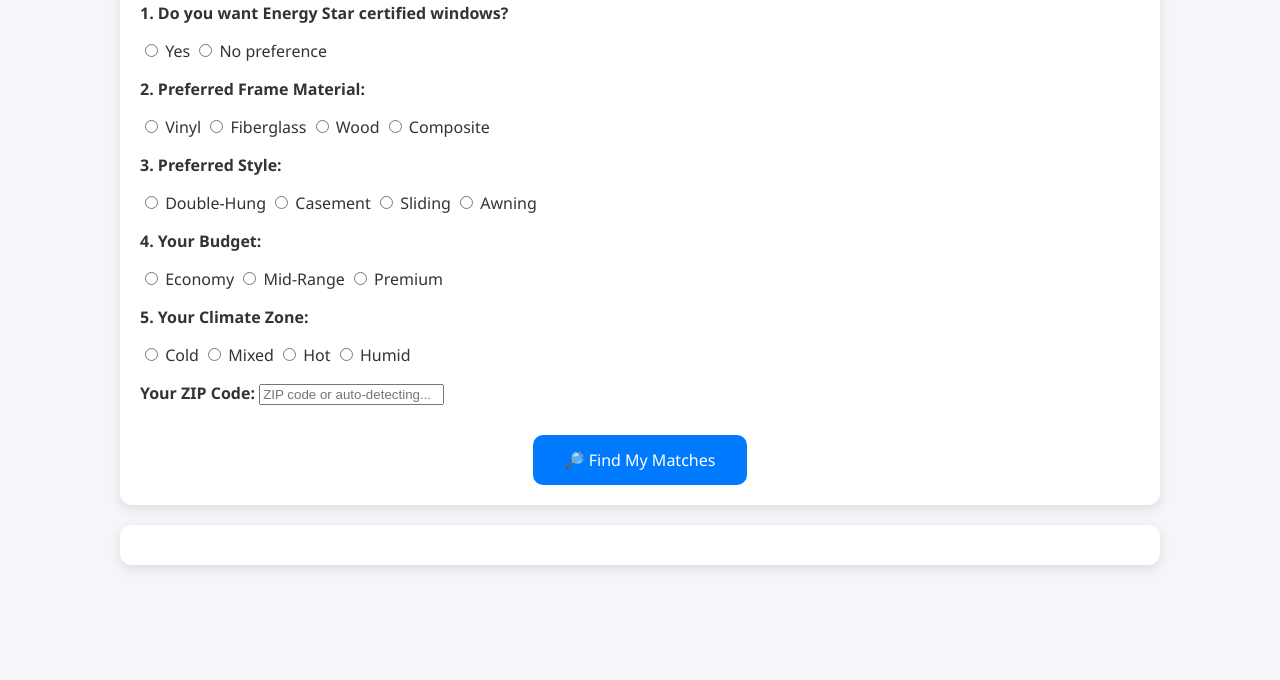
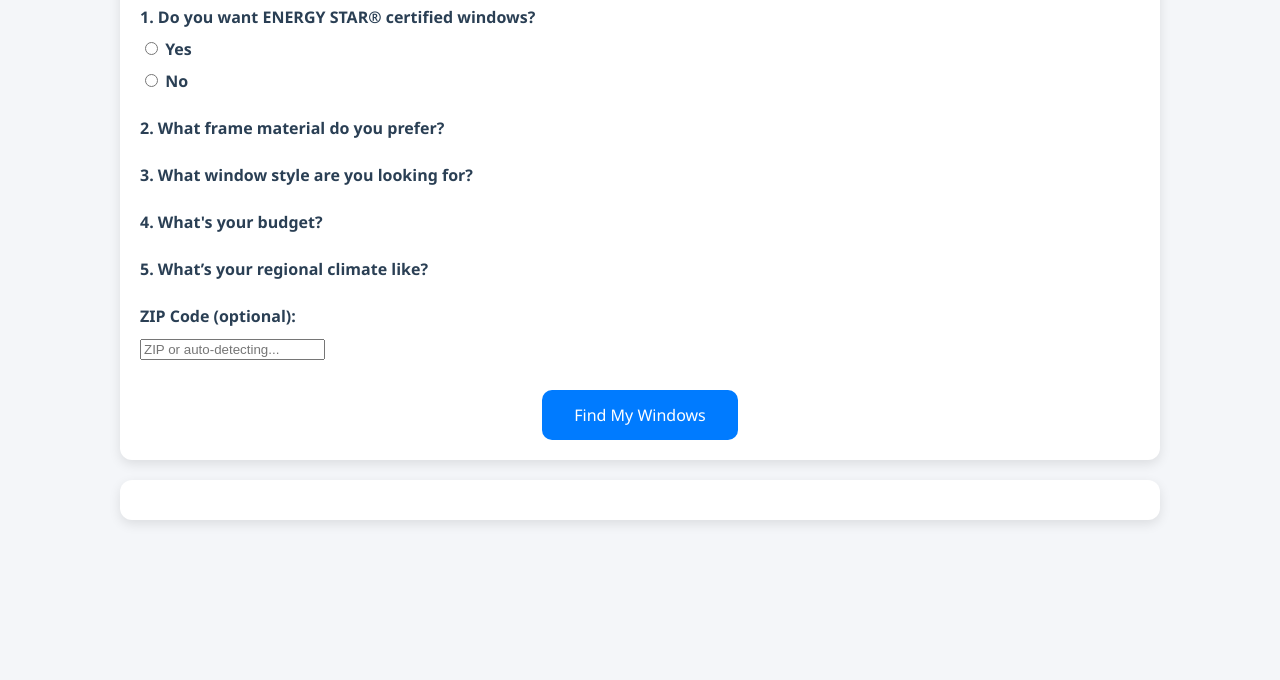
Before and after one commit to glbsh/windows-recommender, a plain HTML site: page index.html in a window 1280 px wide. Shown: the part 120-800 px from the top of the page. Drawn offline with Linux system fonts and the light colour scheme.

Commit message:
Update index.html

```diff
--- a/index.html
+++ b/index.html
@@ -1,51 +1,55 @@
 <!DOCTYPE html>
 <html lang="en">
 <head>
-  <meta charset="UTF-8" />
-  <meta name="viewport" content="width=device-width, initial-scale=1.0"/>
-  <title>Window Replacement Recommender</title>
-  <link rel="stylesheet" href="style.css" />
+  <meta charset="UTF-8">
+  <title>Window Replacement Finder</title>
+  <link rel="stylesheet" href="style.css">
+  <script src="https://cdnjs.cloudflare.com/ajax/libs/html2pdf.js/0.10.1/html2pdf.bundle.min.js"></script>
 </head>
 <body>
-  <h1>🔍 Window Replacement Recommender</h1>
+  <div id="wizard">
+    <h1>Find the Perfect Window</h1>
 
-  <div id="wizard">
-    <p><strong>1. Do you want Energy Star certified windows?</strong></p>
-    <label><input type="radio" name="q1-energyStar" id="q1-energyStar-yes" /> Yes</label>
-    <label><input type="radio" name="q1-energyStar" /> No preference</label>
+    <div class="question">
+      <label>1. Do you want ENERGY STAR® certified windows?</label>
+      <div class="option-group">
+        <label><input type="radio" id="q1-energyStar-yes" name="q1-energyStar" value="yes"> Yes</label>
+        <label><input type="radio" name="q1-energyStar" value="no"> No</label>
+      </div>
+    </div>
 
-    <p><strong>2. Preferred Frame Material:</strong></p>
-    <label><input type="radio" name="q2-frame" value="Vinyl" /> Vinyl</label>
-    <label><input type="radio" name="q2-frame" value="Fiberglass" /> Fiberglass</label>
-    <label><input type="radio" name="q2-frame" value="Wood" /> Wood</label>
-    <label><input type="radio" name="q2-frame" value="Composite" /> Composite</label>
+    <div class="question">
+      <label>2. What frame material do you prefer?</label>
+      <div class="option-group" id="q2-frame-options"></div>
+    </div>
 
-    <p><strong>3. Preferred Style:</strong></p>
-    <label><input type="radio" name="q3-style" value="Double-Hung" /> Double-Hung</label>
-    <label><input type="radio" name="q3-style" value="Casement" /> Casement</label>
-    <label><input type="radio" name="q3-style" value="Sliding" /> Sliding</label>
-    <label><input type="radio" name="q3-style" value="Awning" /> Awning</label>
+    <div class="question">
+      <label>3. What window style are you looking for?</label>
+      <div class="option-group" id="q3-style-options"></div>
+    </div>
 
-    <p><strong>4. Your Budget:</strong></p>
-    <label><input type="radio" name="q4-budget" value="Economy" /> Economy</label>
-    <label><input type="radio" name="q4-budget" value="Mid-Range" /> Mid-Range</label>
-    <label><input type="radio" name="q4-budget" value="Premium" /> Premium</label>
+    <div class="question">
+      <label>4. What's your budget?</label>
+      <div class="option-group" id="q4-budget-options"></div>
+    </div>
 
-    <p><strong>5. Your Climate Zone:</strong></p>
-    <label><input type="radio" name="q5-climate" value="Cold" /> Cold</label>
-    <label><input type="radio" name="q5-climate" value="Mixed" /> Mixed</label>
-    <label><input type="radio" name="q5-climate" value="Hot" /> Hot</label>
-    <label><input type="radio" name="q5-climate" value="Humid" /> Humid</label>
+    <div class="question">
+      <label>5. What’s your regional climate like?</label>
+      <div class="option-group" id="q5-climate-options"></div>
+    </div>
 
-    <p><strong>Your ZIP Code:</strong> <input type="text" id="zip-code" placeholder="ZIP code or auto-detecting..." /></p>
+    <div class="question">
+      <label>ZIP Code (optional):</label>
+      <input type="text" id="zip-code" placeholder="ZIP or auto-detecting...">
+    </div>
 
-    <button id="submit-btn">🔎 Find My Matches</button>
-    <div id="progress" style="display:none">🔄 Processing...</div>
+    <div id="progress" style="display:none">Finding matches...</div>
+
+    <button id="submit-btn">Find My Windows</button>
   </div>
 
   <div id="app"></div>
 
-  <script src="https://cdnjs.cloudflare.com/ajax/libs/html2pdf.js/0.10.1/html2pdf.bundle.min.js"></script>
   <script src="script.js"></script>
 </body>
 </html>
```
